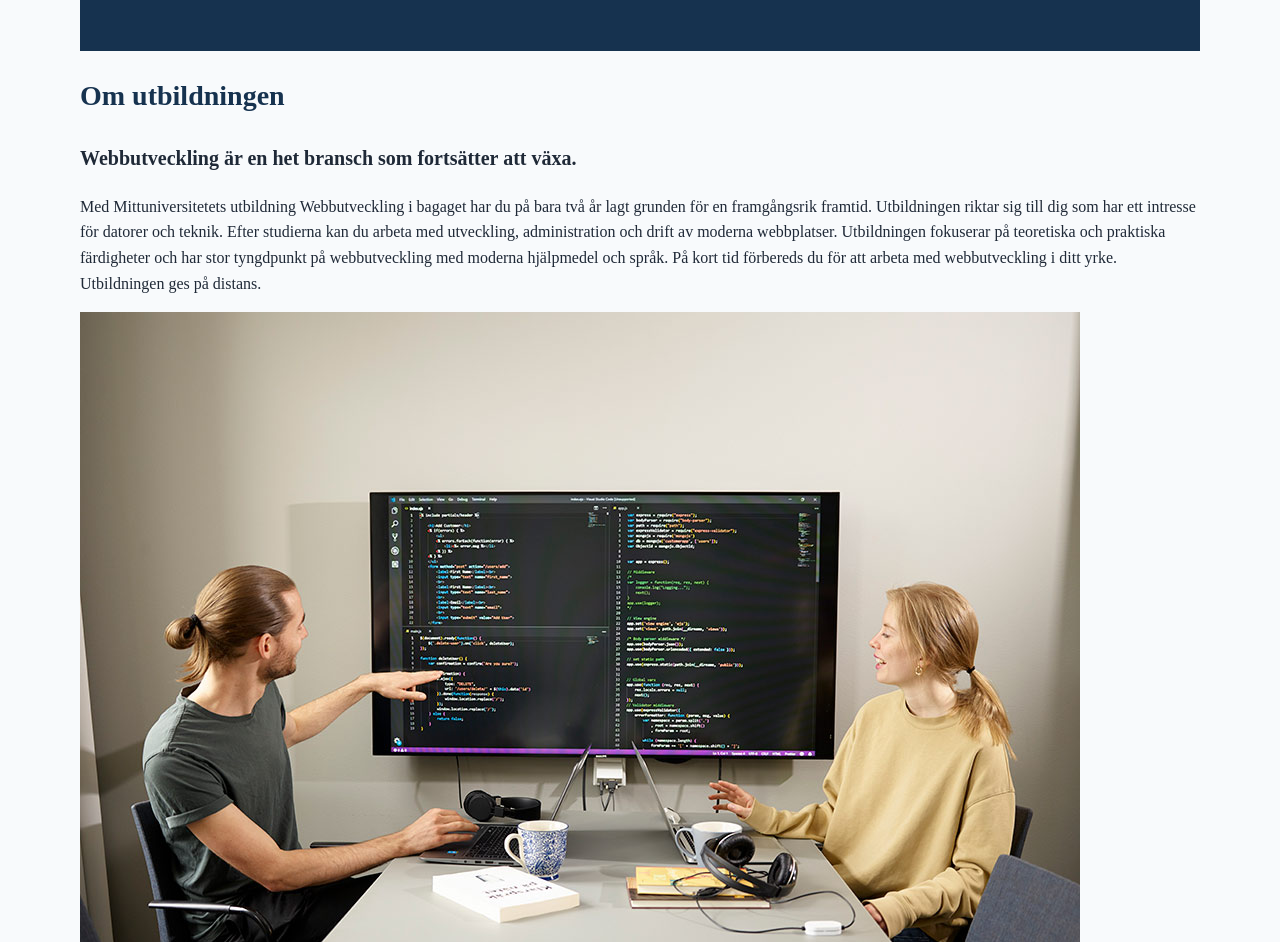
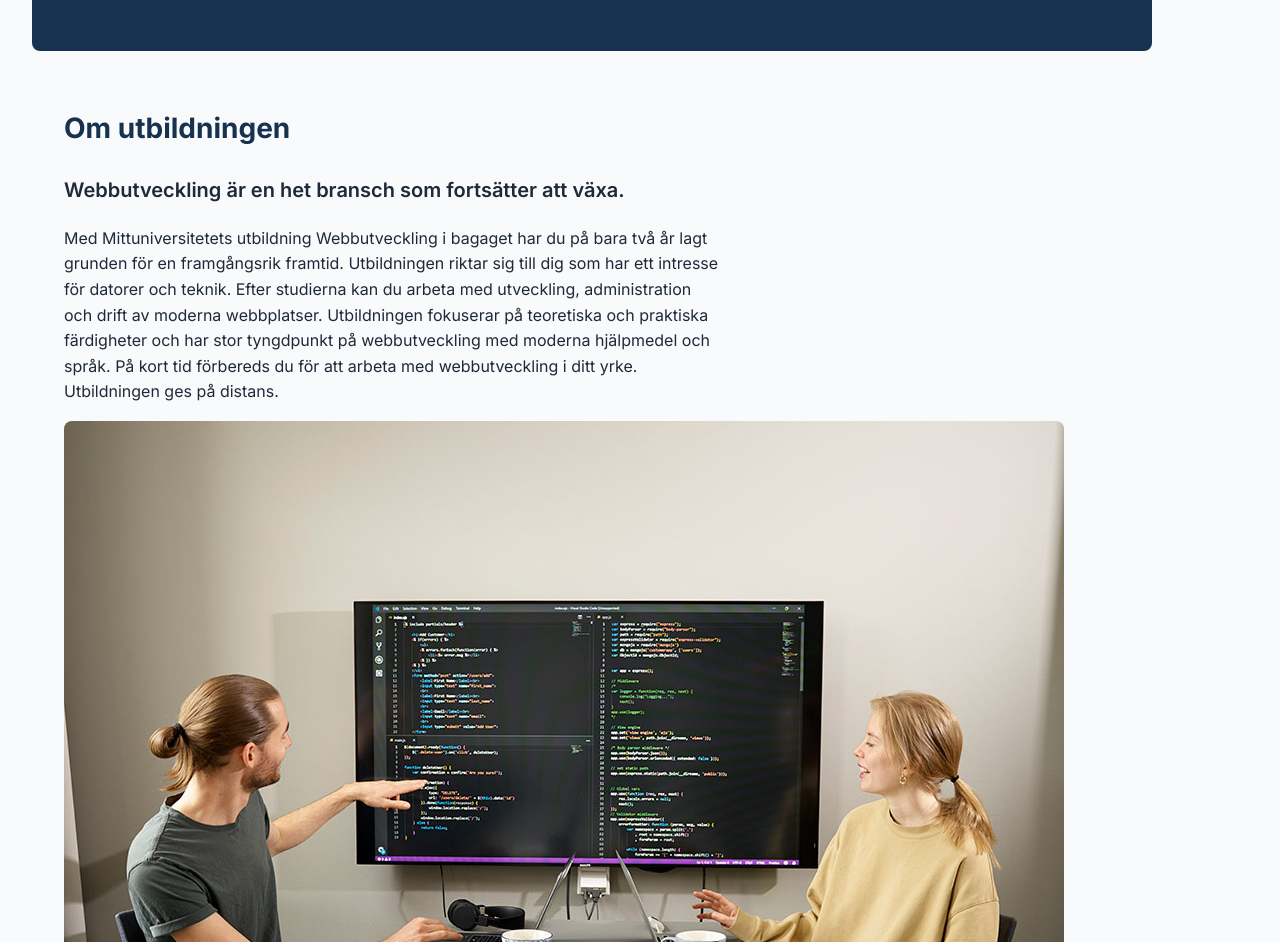
Before and after one commit to ramikassab-spec/laboration_2, a plain HTML site: page index.html in a window 1280 px wide. Shown: the part 163-1105 px from the top of the page. Drawn offline with Linux system fonts and the light colour scheme.

Commit message:
Lagt till Google Fonts för att förbättra typografi och stil i webbsidan.

```diff
--- a/index.html
+++ b/index.html
@@ -3,6 +3,9 @@
 <head>
     <meta charset="UTF-8">
     <meta name="viewport" content="width=device-width, initial-scale=1.0">
+    <link rel="preconnect" href="https://fonts.googleapis.com">
+    <link rel="preconnect" href="https://fonts.gstatic.com" crossorigin>
+    <link href="https://fonts.googleapis.com/css2?family=Inter:ital,opsz,wght@0,14..32,100..900;1,14..32,100..900&display=swap" rel="stylesheet">
     <link rel="stylesheet" href="style.css">
     <title>Webbutveckling - Mittuniversitetet</title>
 </head>
--- a/style.css
+++ b/style.css
@@ -3,6 +3,14 @@ body {
     color: #1f2937;
     line-height: 1.6;
     font-size: 1rem;
+    font-family: "inter", sans-serif;
+    max-width: 70rem;
+    margin: auto;
+    padding: 2rem;
+    margin: 0;
+}
+
+main {
     max-width: 70rem;
     margin: auto;
     padding: 2rem;
@@ -13,6 +21,7 @@ body {
     color: #ffffff;
     text-align: center;
     padding: 2rem 1rem;
+    border-radius: 0.5rem;
  }
 
  h1 {
@@ -36,3 +45,13 @@ body {
     border-radius: 0.5rem;
     margin: 2rem 0;
  }
+
+ img {
+    max-width: 100%;
+    height: auto;
+    border-radius: 0.5rem;
+ }
+
+ p {
+    max-width: 65ch;
+ }
```
